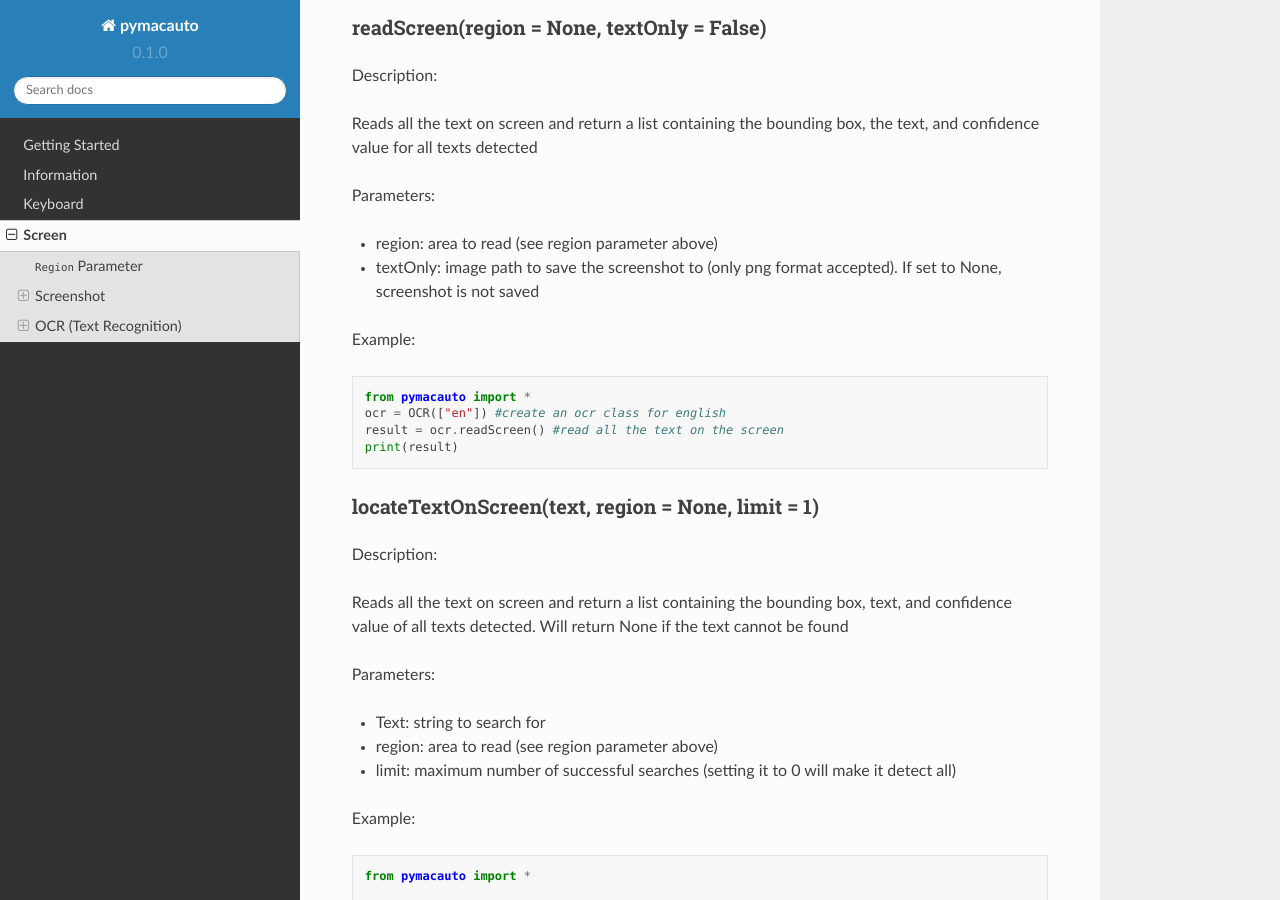
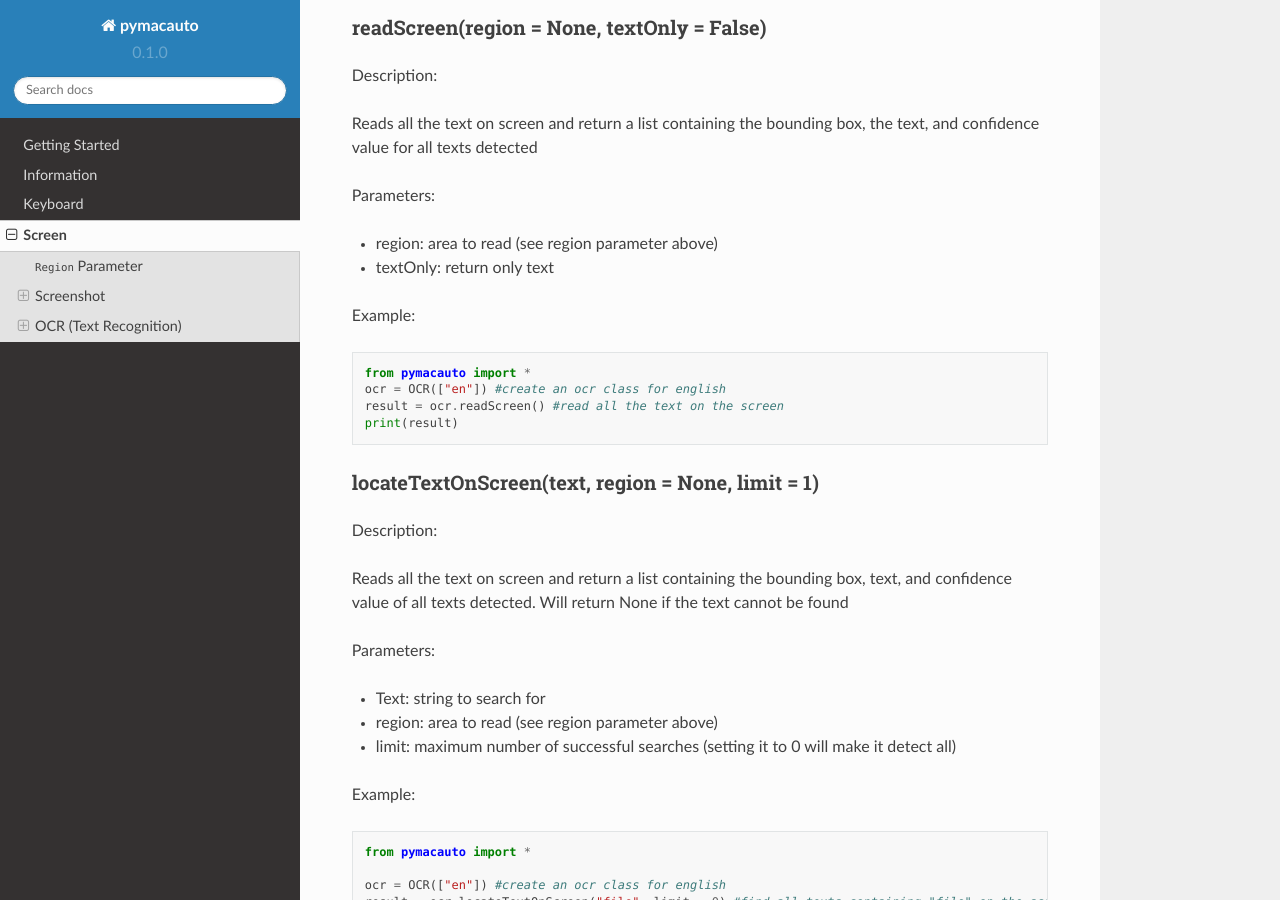
Before and after one commit to Existance29/pymacauto, a Sphinx documentation site: the page built from docs/source/screen.rst, in a window 1280 px wide and 900 px high, scrolled down 1215 px. Built offline with Sphinx 7.4.7 and the Read the Docs theme 2.0.0, drawn with Linux system fonts in a browser that asks for light colours.

Commit message:
Update screen.rst

```diff
--- a/docs/source/screen.rst
+++ b/docs/source/screen.rst
@@ -61,7 +61,7 @@
 Parameters:
 
 * region: area to read (see region parameter above)
-* textOnly: image path to save the screenshot to (only png format accepted). If set to None, screenshot is not saved
+* textOnly: return only text
 
 Example:
 
```
